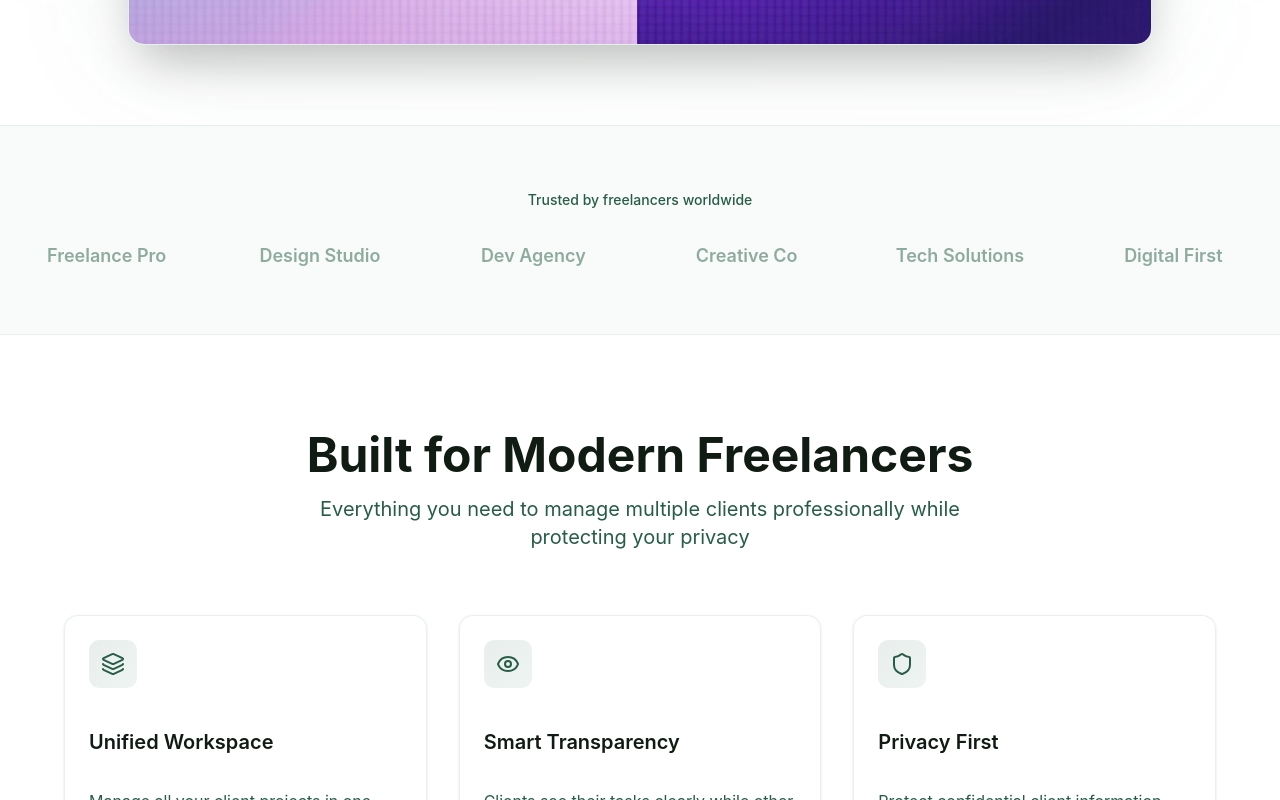
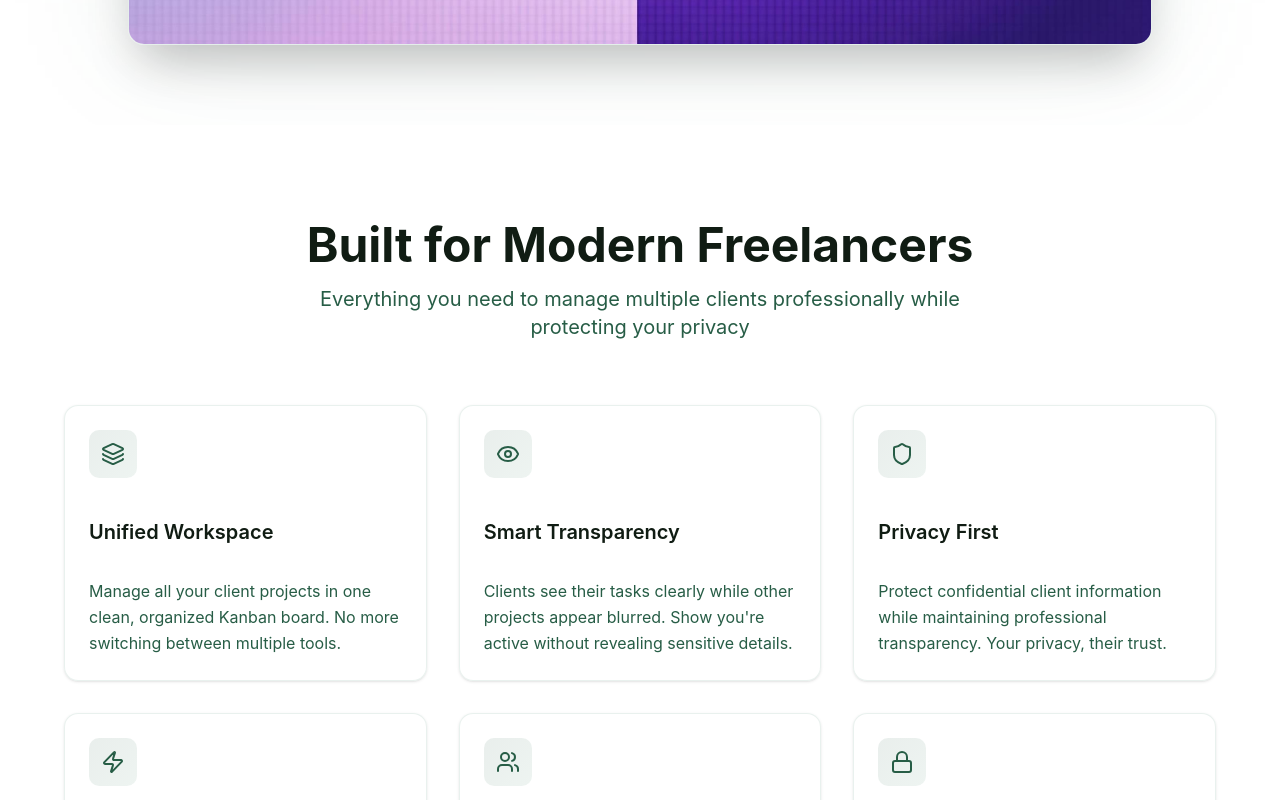
Before and after one commit to TiagoPimCosta/Boardly, a React (Vite) app in the folder client/: page / in a window 1280 px wide. Shown: the part 1220-2020 px from the top of the page. Built offline with nearby package versions, Linux system fonts and the light colour scheme.

Commit message:
fix: hide partners and testimonials

```diff
--- a/client/src/pages/root/index.tsx
+++ b/client/src/pages/root/index.tsx
@@ -5,20 +5,18 @@ import { Footer } from "./Footer";
 import { Hero } from "./Hero";
 import { HowItWorks } from "./HowItWorks";
 import { Navbar } from "./Navbar";
-import { Partners } from "./Partners";
 import { Pricing } from "./Pricing";
-import { Testimonials } from "./Testimonials";
 
 export const RootPage = () => {
   return (
     <div className="min-h-screen bg-background">
       <Navbar />
       <Hero />
-      <Partners />
+      {/*<Partners />*/}
       <Benefits />
       <HowItWorks />
       <Pricing />
-      <Testimonials />
+      {/* <Testimonials /> */}
       <FAQ />
       <CTA />
       <Footer />
```
